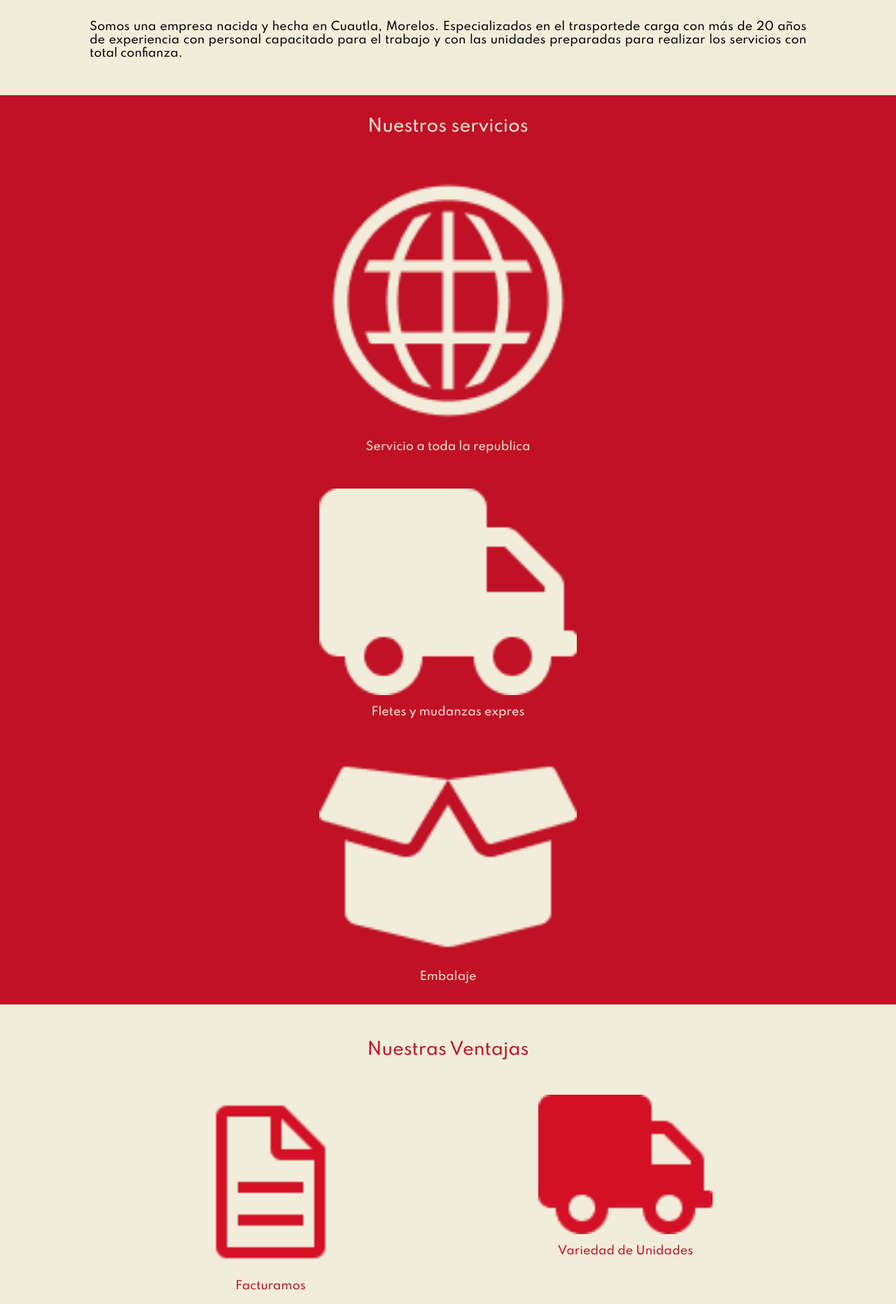
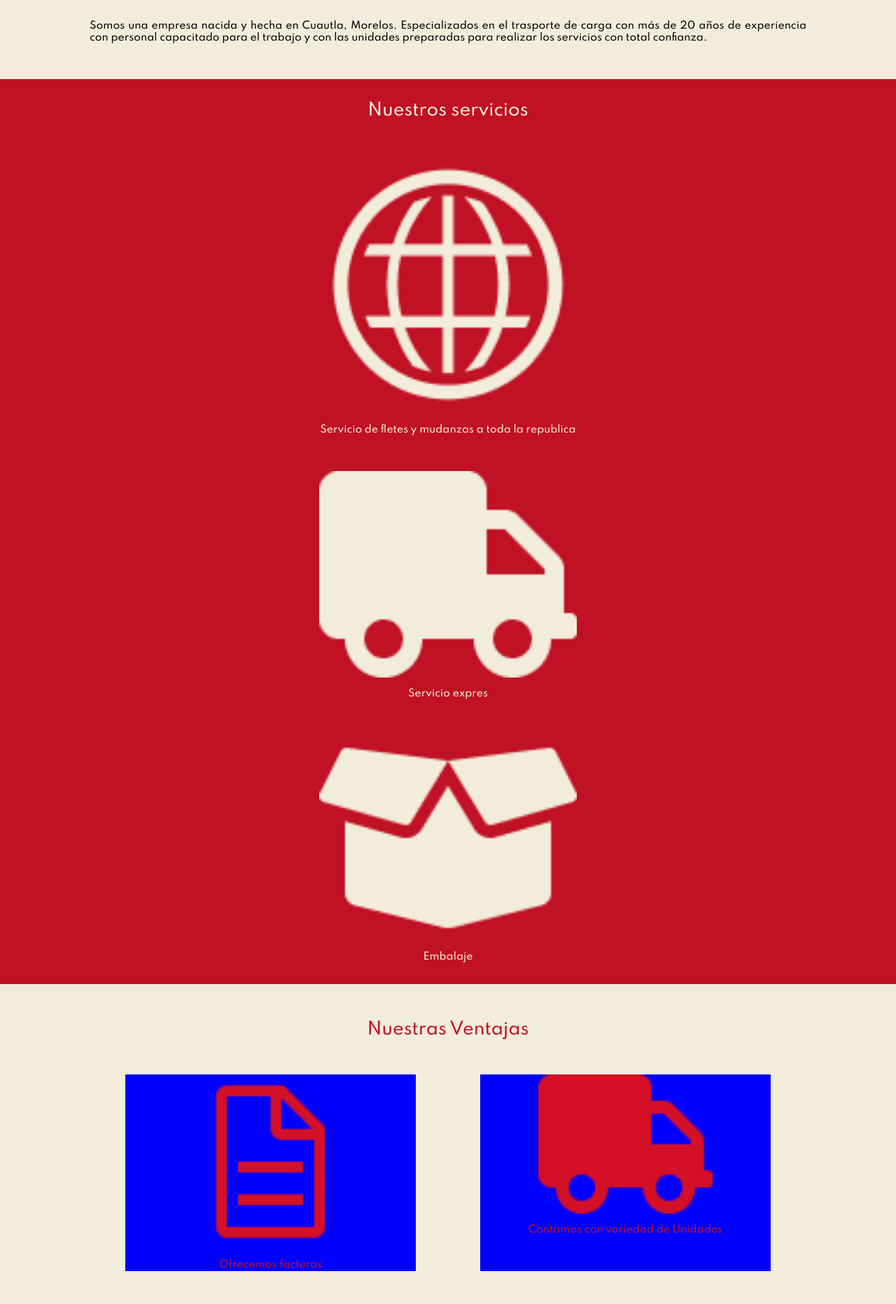
Before and after one commit to Antonio-Fir/p-gina-web, a plain HTML site: page index.html in a window 1280 px wide. Shown: the part 900-2763 px from the top of the page at 70% size. Drawn offline with Linux system fonts and the light colour scheme.

Commit message:
cont-ven

```diff
--- a/css/main.sass
+++ b/css/main.sass
@@ -40,7 +40,7 @@ header
     background-size: cover
     .sub-header
         width: 90%
-        padding: 10px
+        padding: 15px
         border-radius: 20px
         background: $colorP
         position: fixed
@@ -85,6 +85,7 @@ header
             p
                 text-align: justify
                 font-weight: 500
+                font-size: 14px
             .cont-ico-ser
                 width: 60%
                 margin: auto
@@ -115,6 +116,7 @@ header
                 .ico-ven
                     width: 45%
                     margin-bottom: 50px
+                    background: blue
                     &:last-child
                         margin: auto
                         margin-bottom: 0px
--- a/index.html
+++ b/index.html
@@ -40,7 +40,7 @@
             <div class="descripcion">
                 <h2>¿Quienes somos?</h2>
                 <p>
-                    Somos una empresa nacida y hecha en Cuautla, Morelos. Especializados en el trasportede carga con más de 20 años de experiencia con personal capacitado para el trabajo y con las unidades preparadas para realizar los servicios con total confianza.
+                    Somos una empresa nacida y hecha en Cuautla, Morelos. Especializados en el trasporte de carga con más de 20 años de experiencia con personal capacitado para el trabajo y con las unidades preparadas para realizar los servicios con total confianza.
                 </p>
             </div>
         </div>
@@ -55,7 +55,7 @@
                             <img src="./img/mundo-blanco.png" alt="">
                         </div>
                         <p>
-                            Servicio a toda la republica
+                            Servicio de fletes y mudanzas a toda la republica
                         </p>
                     </div>
 
@@ -64,7 +64,7 @@
                             <img src="./img/camioneta-blanco.png" alt="">
                         </div>
                         <p>
-                            Fletes y mudanzas expres
+                           Servicio expres
                         </p>
                     </div>
 
@@ -91,7 +91,7 @@
                             <img src="./img/doc-rojo.png" alt="">
                         </div>
                         <p>
-                            Facturamos
+                            Ofrecemos facturas
                         </p>
                     </div>
                     <div class="ico-ven">
@@ -99,7 +99,7 @@
                             <img src="./img/camioneta-roja.png" alt="">
                         </div>
                         <p>
-                            Variedad de Unidades
+                            Contamos con variedad de Unidades
                         </p>
                     </div>
                     <div class="ico-ven">
@@ -107,7 +107,7 @@
                             <img src="./img/personal-rojo.png" alt="">
                         </div>
                         <p>
-                            Personal Capacitado
+                            Personal esta 100% capacitado
                         </p>
                     </div>
                     <div class="ico-ven">
@@ -123,7 +123,7 @@
                             <img src="./img/gps-rojo.png" alt="">
                         </div>
                         <p>
-                            Localización GPS
+                            Monitoreo GPS de las unidades
                         </p>
                     </div>
 
```
Also changed, not shown: css/main.css, 1 other file.
